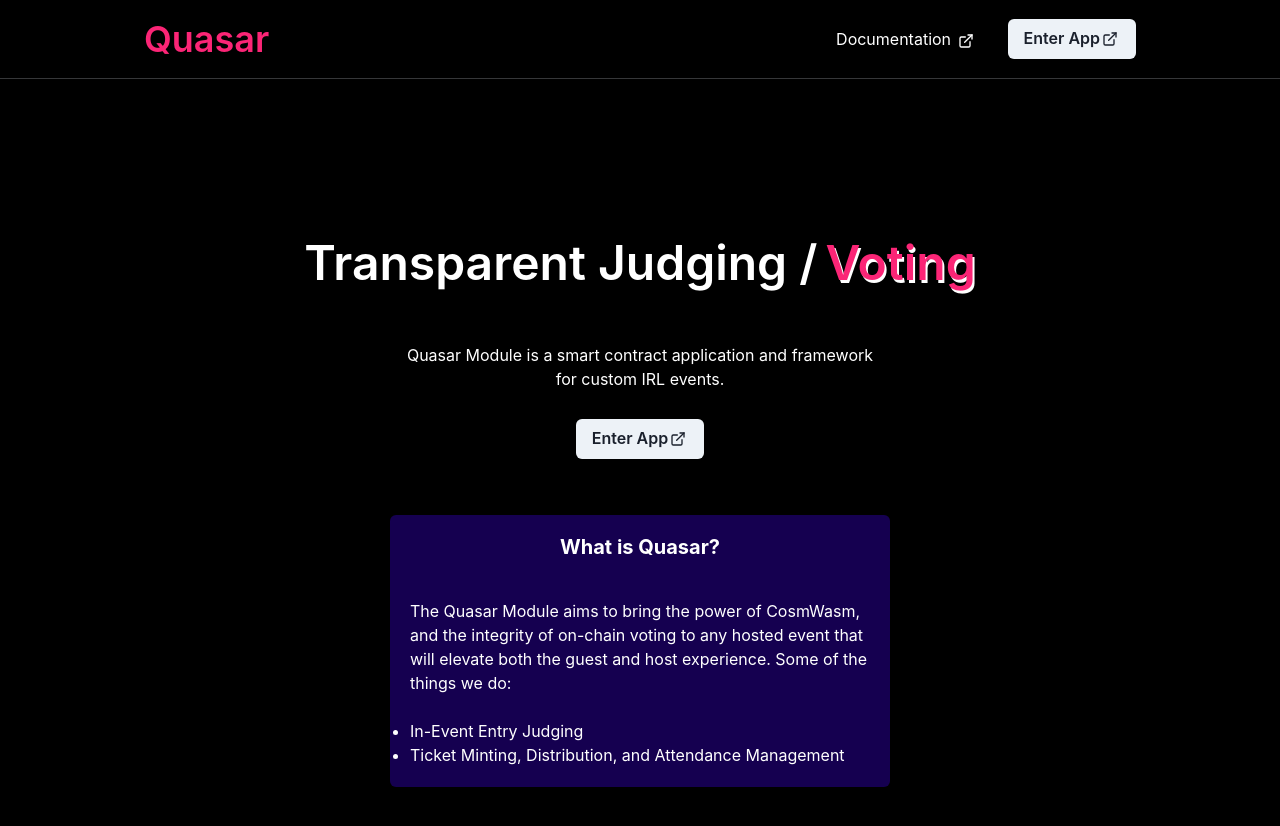
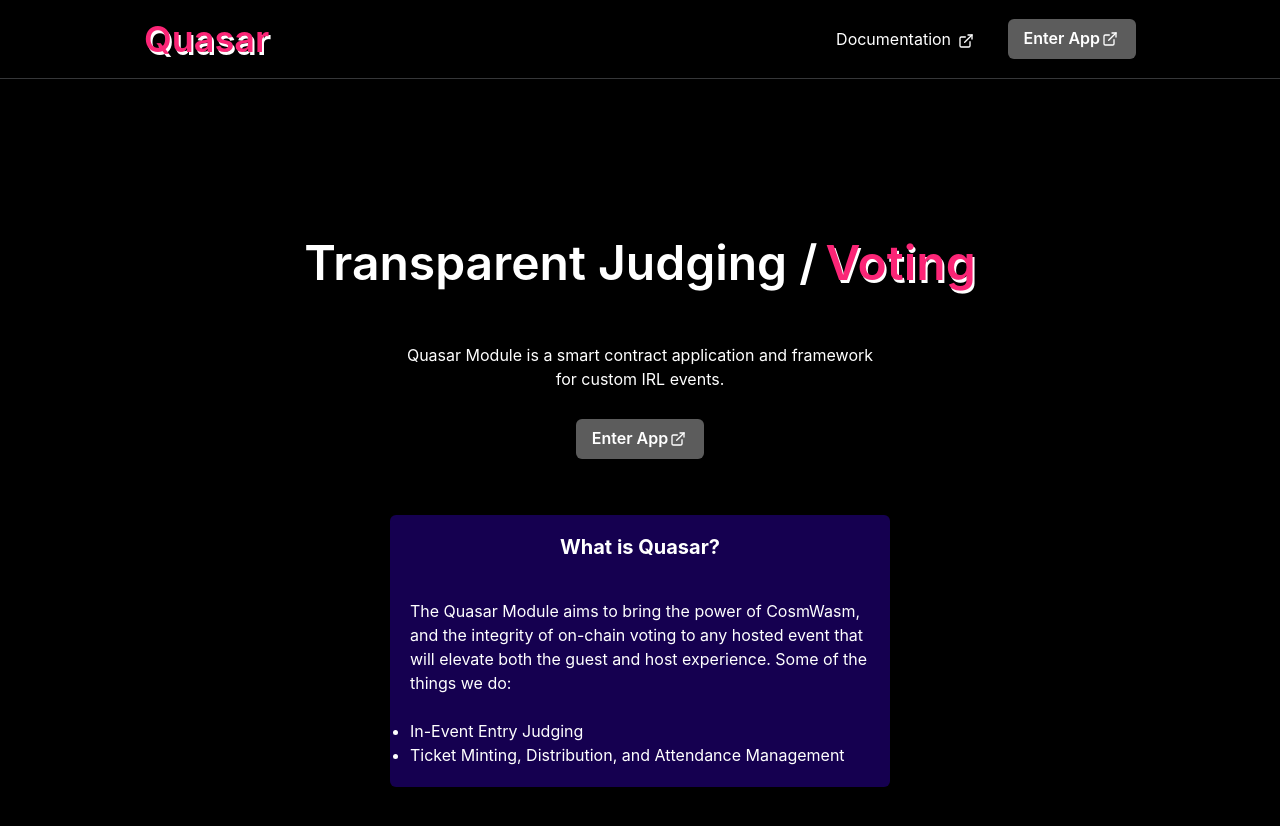
Before and after one commit to glassflowNFT/Quasar, a Next.js app: page / in a window 1280 px wide. Shown: the top 826 px of the page. Built offline with nearby package versions, Linux system fonts and the light colour scheme.

Commit message:
theme updates

```diff
--- a/packages/stateless/components/Navbar.tsx
+++ b/packages/stateless/components/Navbar.tsx
@@ -23,7 +23,7 @@
             <Box as='nav' mt={3} mb={3}>
                 <Container maxW={'5xl'}>
                     <HStack spacing="10" justify="space-between">
-                        <Text fontWeight={600} fontSize='4xl' color={'#FB2576'}>Quasar</Text>
+                        <Text fontWeight={600} fontSize='4xl' color={'#FB2576'} textShadow={'2px 3px white'}>Quasar</Text>
                         {isDesktop ? (
                           <Flex>
                           <HStack spacing="8" justify="space-between">
--- a/pages/_app.tsx
+++ b/pages/_app.tsx
@@ -1,7 +1,7 @@
 import '../styles/globals.css'
 import type { AppProps } from 'next/app'
 import { ChakraProvider } from '@chakra-ui/react'
-import { quasarTheme } from '../styles/theme/theme'
+import { quasarTheme } from '../styles/theme'
 
 export default function App({ Component, pageProps }: AppProps) {
   return(
--- a/pages/index.tsx
+++ b/pages/index.tsx
@@ -50,21 +50,21 @@
                             lineHeight={'100%'}
                             mt={20}>
                               <HStack>
-                              <Text  color={'white'}>Transparent Judging /</Text>
+                              <Text>Transparent Judging /</Text>
                               <Text textShadow={'2px 3px white'} color={'#FB2576'}>Voting</Text>
                               </HStack>
                   </Heading>
                   </Center>
                   <Center>
                        <Stack alignItems={'center'}>
-                            <Text pb={5} w={'75%'} color='white'>
+                            <Text pb={5} w={'75%'} >
                             Quasar Module is a smart contract application and framework for custom IRL events.
                             </Text>
                             <Button>Enter App <ExternalLinkIcon mx='2px'/></Button>
                        </Stack>
                  </Center>
                   <Center>
-                    <Card variant={'filled'} backgroundColor='#150050' w={500}>
+                    <Card boxShadow={'white'} variant={'filled'} backgroundColor='#150050' w={500}>
                         <CardHeader>
                             <Heading color={'white'} size='md'>
                                 What is Quasar?
@@ -74,11 +74,11 @@
                         The Quasar Module aims to bring the power of CosmWasm, and the integrity of on-chain voting to any hosted event that will elevate both the guest and host experience.
                         Some of the things we do:
 
-                              <ul>
-                                <br />
-                                <li> In-Event Entry Judging </li>
-                                <li> Ticket Minting, Distribution, and Attendance Management </li>
-                              </ul>
+                         <ul>
+                            <br />
+                            <li> In-Event Entry Judging </li>
+                            <li> Ticket Minting, Distribution, and Attendance Management </li>
+                         </ul>
                         </CardBody>
                     </Card>
                   </Center>
--- /dev/null
+++ b/styles/theme/components/button.tsx
@@ -0,0 +1,11 @@
+import { ComponentStyleConfig, extendTheme } from "@chakra-ui/react";
+
+const Button: ComponentStyleConfig = {
+
+            defaultProps: {
+                colorScheme: 'whiteAlpha'
+                  },
+
+}
+
+export default Button
--- /dev/null
+++ b/styles/theme/index.tsx
@@ -0,0 +1,42 @@
+import { extendTheme } from "@chakra-ui/react";
+import { StyleFunctionProps } from "@chakra-ui/react";
+import Button from '../theme/components/button'
+
+
+export const quasarTheme = extendTheme({
+    styles: {
+        global: (props: StyleFunctionProps) => ({
+            body: {
+                bg: '#000000',
+                color: '#FFFFFF'
+            },
+        })
+    },
+
+    components:{
+        Button
+    },
+
+    colors: {
+        primary: '#150050',
+        secondary: '#3F0071',
+        highlight: '#FB2576',
+        black: '#000000',
+        white: '#FFFFFF',
+        warning: '#FFC75F',
+        danger: '#C34A36'
+    },
+
+    breakpoints: {
+        sm: '30em',
+        md: '48em',
+        lg: '62em',
+        xl: '80em',
+        '2xl': '96em'
+   },
+
+   shadows: {
+        // white: "0 4px 6px -1px rgba(255, 255, 255, 0.8), 0 2px 4px -1px rgba(255, 255, 255, 0.8)"
+   }
+}
+)
--- a/styles/theme/theme.tsx
+++ /dev/null
@@ -1,29 +0,0 @@
-import { extendTheme } from "@chakra-ui/react";
-
-
-export const quasarTheme = extendTheme({
-    styles: {
-        global: (props:any) => ({
-            body: {
-                bg: '#000000',
-            },
-        })
-    },
-
-    colors: {
-      primary: '#845EC2',
-      secondary: '#FF6F91',
-      highlight: '#00C9A7',
-      warning: '#FFC75F',
-      danger: '#C34A36'
-    },
-
-    breakpoints: {
-        sm: '30em',
-        md: '48em',
-        lg: '62em',
-        xl: '80em',
-        '2xl': '96em'
-   }
-}
-)
```
Also changed, not shown: styles/theme/styles.tsx (added).
